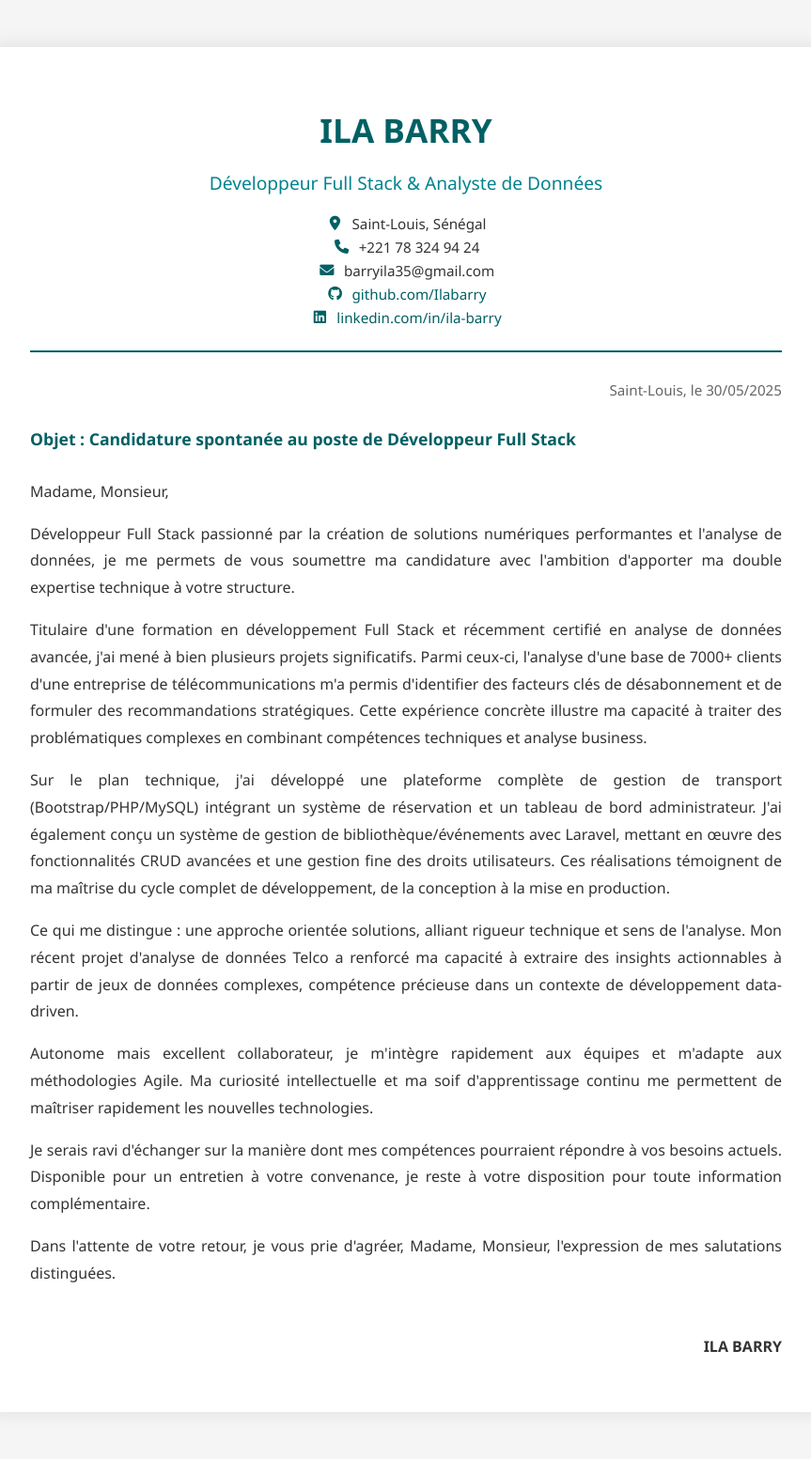
After one commit to Ilabarry/my_portfolio, a PHP site: the page made by cv complet/lm.html in a window 1280 px wide. The commit adds this page. Shown: the whole page at 94% size, without its empty margins (208-1071 px from the left). Run offline with PHP 8.4, Linux system fonts and the light colour scheme.

Commit message:
mis a jour du cv

```diff
--- /dev/null
+++ b/cv complet/lm.html
@@ -0,0 +1,193 @@
+<!DOCTYPE html>
+<html lang="fr">
+<head>
+  <meta charset="UTF-8" />
+  <meta name="viewport" content="width=device-width, initial-scale=1.0"/>
+  <title>Lettre de Motivation - ILA BARRY</title>
+  <link rel="stylesheet" href="https://cdnjs.cloudflare.com/ajax/libs/font-awesome/6.0.0-beta3/css/all.min.css"/>
+  <style>
+    :root {
+      --primary-color: #006064;
+      --secondary-color: #00838f;
+      --accent-color: #00bcd4;
+      --dark-color: #333;
+      --light-color: #f8f9fa;
+      --text-color: #333;
+      --text-light: #666;
+    }
+
+    body {
+      font-family: 'Segoe UI', Tahoma, Geneva, Verdana, sans-serif;
+      background-color: #f5f5f5;
+      padding: 20px;
+      margin: 0;
+      color: var(--text-color);
+    }
+
+    .letter-container {
+      max-width: 800px;
+      margin: 30px auto;
+      background: white;
+      box-shadow: 0 0 20px rgba(0, 0, 0, 0.1);
+      padding: 40px;
+    }
+
+    .letter-header {
+      text-align: center;
+      margin-bottom: 30px;
+      padding-bottom: 20px;
+      border-bottom: 2px solid var(--primary-color);
+    }
+
+    .letter-header h1 {
+      color: var(--primary-color);
+      font-size: 2.2rem;
+      margin-bottom: 5px;
+      font-weight: 700;
+    }
+
+    .letter-header .title {
+      color: var(--secondary-color);
+      font-size: 1.2rem;
+      font-weight: 500;
+      margin-bottom: 20px;
+    }
+
+    .contact-info p {
+      font-size: 0.95rem;
+      margin: 5px 0;
+      display: flex;
+      align-items: center;
+      justify-content: center;
+    }
+
+    .contact-info i {
+      color: var(--primary-color);
+      width: 20px;
+      margin-right: 8px;
+    }
+
+    .contact-info a {
+      color: var(--primary-color);
+      text-decoration: none;
+    }
+
+    .contact-info a:hover {
+      color: var(--accent-color);
+      text-decoration: underline;
+    }
+
+    .letter-date {
+      text-align: right;
+      margin-bottom: 30px;
+      color: var(--text-light);
+      font-size: 0.95rem;
+    }
+
+    .letter-subject {
+      font-weight: bold;
+      color: var(--primary-color);
+      font-size: 1.1rem;
+      margin-bottom: 30px;
+    }
+
+    .letter-content {
+      line-height: 1.8;
+      text-align: justify;
+    }
+
+    .letter-content p {
+      margin-bottom: 15px;
+    }
+
+    .salutation {
+      font-weight: 500;
+    }
+
+    .letter-signature {
+      margin-top: 50px;
+      text-align: right;
+      font-weight: bold;
+    }
+
+    @media (max-width: 768px) {
+      .letter-container {
+        padding: 20px;
+      }
+      .letter-header h1 {
+        font-size: 1.8rem;
+      }
+      .letter-header .title {
+        font-size: 1rem;
+      }
+    }
+  </style>
+</head>
+<body>
+  <div class="letter-container">
+    <header class="letter-header">
+      <h1>ILA BARRY</h1>
+      <p class="title">Développeur Full Stack & Analyste de Données</p>
+      <div class="contact-info">
+        <p><i class="fas fa-map-marker-alt"></i> Saint-Louis, Sénégal</p>
+        <p><i class="fas fa-phone"></i> +221 78 324 94 24</p>
+        <p><i class="fas fa-envelope"></i> barryila35@gmail.com</p>
+        <p><i class="fab fa-github"></i> <a href="https://github.com/Ilabarry" target="_blank">github.com/Ilabarry</a></p>
+        <p><i class="fab fa-linkedin"></i> <a href="https://www.linkedin.com/in/ila-barry-259008343/" target="_blank">linkedin.com/in/ila-barry</a></p>
+      </div>
+    </header>
+
+    <main class="letter-main">
+      <div class="letter-date">
+        <p>Saint-Louis, le <span id="current-date"></span></p>
+      </div>
+
+      <div class="letter-subject">
+        Objet : Candidature spontanée au poste de Développeur Full Stack
+      </div>
+
+      <div class="letter-content">
+        <p class="salutation">Madame, Monsieur,</p>
+
+        <p>
+          Développeur Full Stack passionné par la création de solutions numériques performantes et l'analyse de données, je me permets de vous soumettre ma candidature avec l'ambition d'apporter ma double expertise technique à votre structure.
+        </p>
+
+        <p>
+          Titulaire d'une formation en développement Full Stack et récemment certifié en analyse de données avancée, j'ai mené à bien plusieurs projets significatifs. Parmi ceux-ci, l'analyse d'une base de 7000+ clients d'une entreprise de télécommunications m'a permis d'identifier des facteurs clés de désabonnement et de formuler des recommandations stratégiques. Cette expérience concrète illustre ma capacité à traiter des problématiques complexes en combinant compétences techniques et analyse business.
+        </p>
+
+        <p>
+          Sur le plan technique, j'ai développé une plateforme complète de gestion de transport (Bootstrap/PHP/MySQL) intégrant un système de réservation et un tableau de bord administrateur. J'ai également conçu un système de gestion de bibliothèque/événements avec Laravel, mettant en œuvre des fonctionnalités CRUD avancées et une gestion fine des droits utilisateurs. Ces réalisations témoignent de ma maîtrise du cycle complet de développement, de la conception à la mise en production.
+        </p>
+
+        <p>
+          Ce qui me distingue : une approche orientée solutions, alliant rigueur technique et sens de l'analyse. Mon récent projet d'analyse de données Telco a renforcé ma capacité à extraire des insights actionnables à partir de jeux de données complexes, compétence précieuse dans un contexte de développement data-driven.
+        </p>
+
+        <p>
+          Autonome mais excellent collaborateur, je m'intègre rapidement aux équipes et m'adapte aux méthodologies Agile. Ma curiosité intellectuelle et ma soif d'apprentissage continu me permettent de maîtriser rapidement les nouvelles technologies.
+        </p>
+
+        <p>
+          Je serais ravi d'échanger sur la manière dont mes compétences pourraient répondre à vos besoins actuels. Disponible pour un entretien à votre convenance, je reste à votre disposition pour toute information complémentaire.
+        </p>
+
+        <p>
+          Dans l'attente de votre retour, je vous prie d'agréer, Madame, Monsieur, l'expression de mes salutations distinguées.
+        </p>
+
+        <div class="letter-signature">
+          <p>ILA BARRY</p>
+        </div>
+      </div>
+    </main>
+  </div>
+
+  <script>
+    const today = new Date();
+    const options = { day: '2-digit', month: '2-digit', year: 'numeric' };
+    document.getElementById('current-date').textContent = today.toLocaleDateString('fr-FR', options);
+  </script>
+</body>
+</html>
--- a/index.php
+++ b/index.php
@@ -781,7 +781,7 @@
                             <a href="#contact" class="btn btn-primary me-3 mb-3">
                                 <i class="fas fa-calendar-check me-2"></i>Disponibilités
                             </a>
-                            <a href="cv complet/index.html" target="_blank" class="btn btn-outline-light mb-3">
+                            <a href="cv complet/cv.html" target="_blank" class="btn btn-outline-light mb-3">
                                 <i class="fas fa-file-alt me-2"></i>Voir mon CV
                             </a>
                         </div>
@@ -1285,8 +1285,7 @@
                     <h4 class="h5 mb-3">Ressources</h4>
                     <ul class="list-unstyled">
                         <li class="mb-2"><a href="cv complet/index.html" target="_blank" class="text-white text-decoration-none">Mon CV</a></li>
-                        <li class="mb-2"><a href="LM-complet/index.html" target="_blank" class="text-white text-decoration-none">Lettre de motivation</a></li>
-                        <li><a href="https://github.com/Ilabarry" target="_blank" class="text-white text-decoration-none">Mon GitHub</a></li><br>
+                        <li><a href="https://github.com/Ilabarry" target="_blank" class="text-white text-decoration-none">Mon GitHub</a></li>
                         <li><a href="https://www.linkedin.com/in/ila-barry-259008343/" target="_blank" class="text-white text-decoration-none">Mon Linkdin</a></li>
                     </ul>
                 </div>
```
Also changed, not shown: cv complet/cv.html (renamed from cv complet/index.html, +13 -34 lines).
